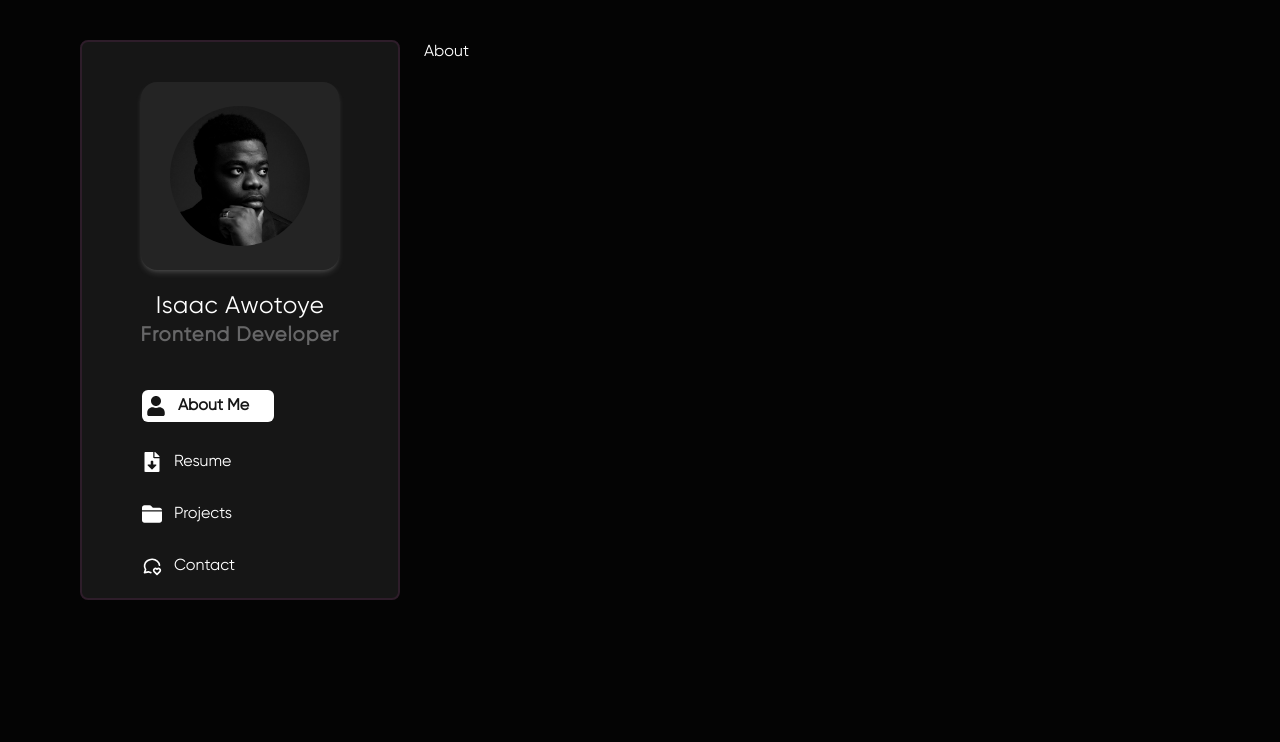
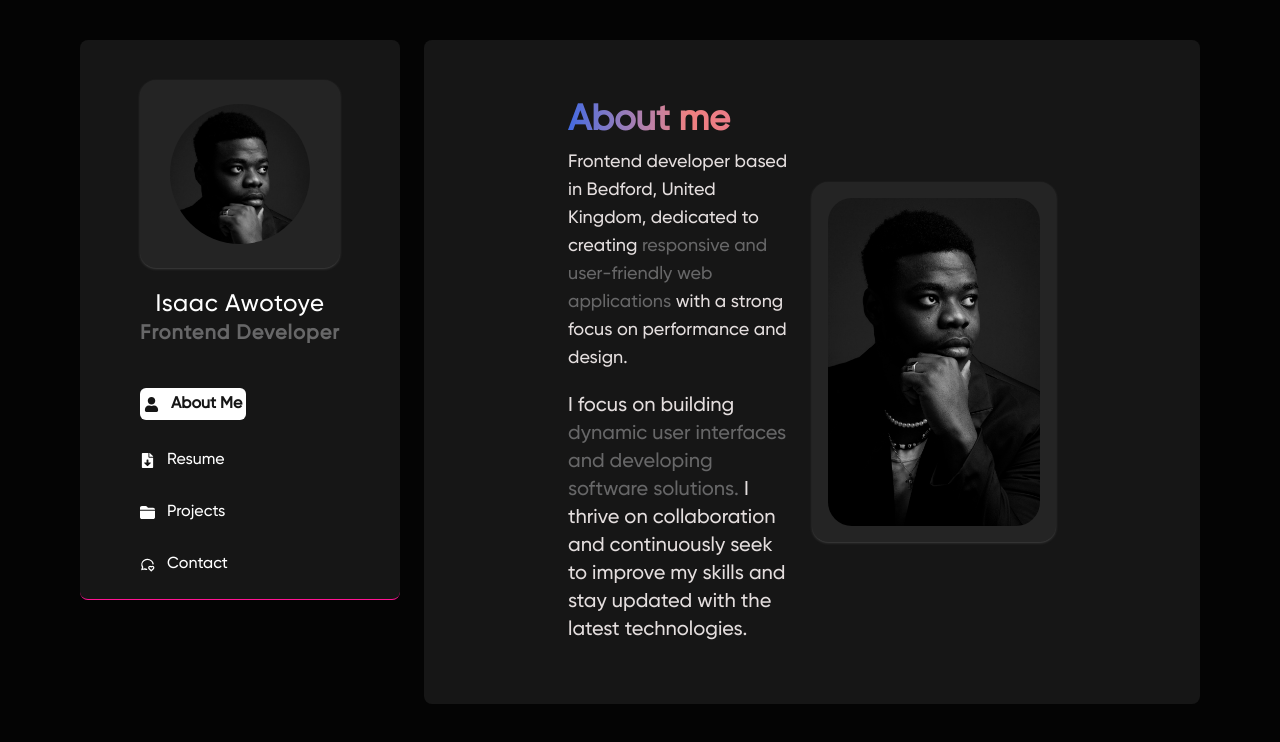
Before and after one commit to Creative-mindset21/my-portfolio-new, a React (Vite) app: page / in a window 1280 px wide. Shown: the top 742 px of the page. Built offline with nearby package versions, Linux system fonts and the light colour scheme.

Commit message:
created and styled the hero part of the about section

```diff
--- a/src/components/About.jsx
+++ b/src/components/About.jsx
@@ -1,5 +1,41 @@
+import myImg from "../assets/my-img.jpg";
+
 const About = () => {
-  return <div className="">About</div>;
+  return (
+    <section className="aboutContainer">
+      <div className="flex flex-col md:flex-row justify-between md:items-center">
+        <div className="md:max-w-[50%] max-w-[90%]">
+          <h1 className="text-4xl font-bold mb-2 text-gradient">About me</h1>
+
+          <p className="mb-5 md:max-w-[90%] text-white-500 text-lg">
+            Frontend developer based in Bedford, United Kingdom, dedicated to
+            creating{" "}
+            <span className="text-grey-text">
+              responsive and user-friendly web applications
+            </span>{" "}
+            with a strong focus on performance and design.
+          </p>
+
+          <p className="md:max-w-[90%] text-white-500 text-xl">
+            I focus on building{" "}
+            <span className="text-grey-text">
+              dynamic user interfaces and developing software solutions.
+            </span>{" "}
+            I thrive on collaboration and continuously seek to improve my skills
+            and stay updated with the latest technologies.
+          </p>
+        </div>
+
+        <div className="navImg w-60 h-60 md:w-90 md:h-90 p-4 -order-1 md:order-1 mx-0 mt-0">
+          <img
+            src={myImg}
+            alt="my image"
+            className="w-full h-[auto] object-top rounded-3xl"
+          />
+        </div>
+      </div>
+    </section>
+  );
 };
 
 export default About;
--- a/src/index.css
+++ b/src/index.css
@@ -3,7 +3,7 @@
 /* !=====CUSTOM FONTS===== */
 @font-face {
   font-family: "Gilroy-normal";
-  src: url("./assets/gilroy/Gilroy-Regular.ttf");
+  src: url("assets/gilroy/Gilroy-Medium.ttf");
 }
 
 @font-face {
@@ -22,7 +22,8 @@
   --color-stack-color: #18171c;
   --color-grey-text: #676768;
   --color-grey-600: #161616;
-  --color-purple-500: #2e1d2a;
+  --color-purple-500: #ff1493;
+  --color-white-500: #e4dede;
 }
 
 /* !=====GENERAL STYLING===== */
@@ -36,22 +37,27 @@
   }
 
   img {
-    width: 100%;
+    max-width: 100%;
+    height: auto;
     object-fit: cover;
   }
 }
 
 @layer components {
   .wrapper {
-    @apply grid grid-cols-[4rem_auto] md:grid-cols-[20rem_auto] gap-6 md:mt-10 md:px-10 lg:px-20 w-full;
+    @apply grid grid-cols-1 md:grid-cols-[20rem_auto]  md:gap-6 md:mt-10 md:px-10 lg:px-20 w-full;
   }
 
   .navContainer {
-    @apply flex flex-col gap-20 md:gap-10 text-center bg-grey-600 items-center md:rounded-lg h-[100vh] md:h-[70vh] border-2 border-purple-500;
+    @apply flex md:flex-col px-5 py-7 md:p-0 md:gap-10 text-center bg-grey-600 items-center md:rounded-lg h-[7vh] md:h-[70vh] border-b border-purple-500 justify-between sm:justify-start;
+  }
+
+  .aboutContainer {
+    @apply bg-grey-600 py-7 pl-8 md:p-15 md:px-36 md:rounded-lg;
   }
 
   .navImg {
-    @apply bg-gray-light w-full mx-auto flex justify-center p-1 md:p-6 rounded-2xl shadow-md shadow-[rgba(197,195,195,0.2)] mt-5 md:mt-10 mb-5;
+    @apply bg-gray-light w-full mx-auto flex justify-center p-1 md:p-6 rounded-2xl shadow shadow-[rgba(197,195,195,0.2)] mt-5 md:mt-10 mb-5;
   }
 
   .navlinks {
@@ -62,3 +68,7 @@
     @apply bg-white text-grey-600 font-bold p-1 rounded-md;
   }
 }
+
+@utility text-gradient {
+  @apply text-transparent bg-gradient-to-r from-[#4169E1] via-[#F08080] to-[#DB7093] bg-clip-text;
+}
--- a/src/layout/Nav.jsx
+++ b/src/layout/Nav.jsx
@@ -12,7 +12,7 @@ const Nav = () => {
           <img
             src={myImg}
             alt="My image"
-            className="w-10 h-10 md:w-35 md:h-35 object-top rounded-full"
+            className="w-8 h-8 md:w-35 md:h-35 object-top rounded-full"
           />
         </div>
 
@@ -22,31 +22,31 @@ const Nav = () => {
         </p>
       </div>
 
-      <ul className="flex flex-col gap-7 mb-10 md:self-start md:pl-15 md:w-48">
+      <ul className="flex md:flex-col items-center gap-7 md:mb-10 md:items-start md:self-start md:pl-15 md:w-48">
         <li>
           <NavLink to="/" className="navlinks">
-            <FaUser size={20} />
+            <FaUser size={15} />
             <span className="hidden md:block">About Me</span>
           </NavLink>
         </li>
 
         <li>
           <NavLink to="resume" className="navlinks">
-            <FaFileDownload size={20} />
+            <FaFileDownload size={15} />
             <span className="hidden md:block">Resume</span>
           </NavLink>
         </li>
 
         <li>
           <NavLink to="projects" className="navlinks">
-            <FaFolderClosed size={20} />
+            <FaFolderClosed size={15} />
             <span className="hidden md:block">Projects</span>
           </NavLink>
         </li>
 
         <li>
           <NavLink to="contact" className="navlinks">
-            <TbMessageCircleHeart size={20} />
+            <TbMessageCircleHeart size={15} />
             <span className="hidden md:block">Contact</span>
           </NavLink>
         </li>
```
